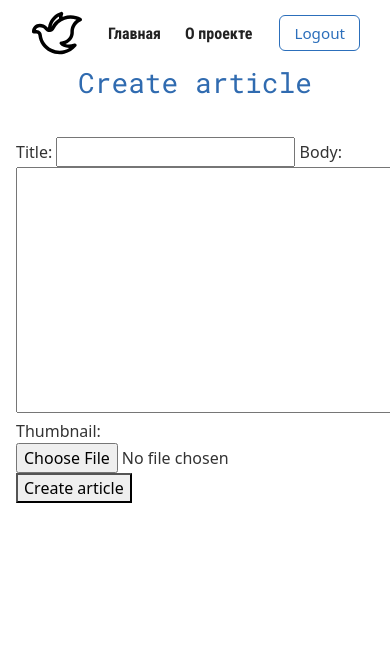
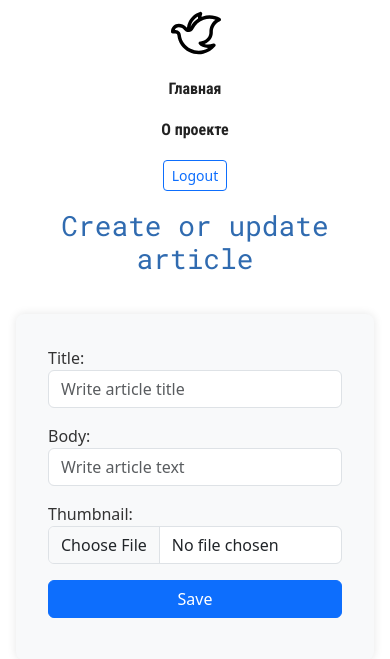
Before and after one commit to kgmCDLIX/blog_609-31_GKM, a Django app: page /articles/create in a window 390 px wide; the page is wider, and only the part inside the window is pictured. Shown: the top 659 px of that part. Run offline with Django 4.2, Linux system fonts and the light colour scheme; the visitor is signed in with stand-in values (Sample User, id 1).

Commit message:
update and delete articles

```diff
--- a/articles/forms.py
+++ b/articles/forms.py
@@ -6,3 +6,13 @@ class ArticleForm(forms.ModelForm):
     class Meta:
         model = models.Article
         fields = ['title', 'body', 'thumbnail']
+        labels = {
+            "title": "Title",
+            "body": "Body",
+            "thumbnail": "Thumbnail",
+        }
+        widgets = {
+            "title": forms.TextInput(attrs={'placeholder':'Write article title', 'class':'form-control mb-3'}),
+            "body" : forms.TextInput(attrs={'placeholder':'Write article text', 'class':'form-control mb-3'}),
+            "thumbnail" : forms.ClearableFileInput(attrs={'class':'form-control mb-3'}),
+        }
--- a/articles/templates/articles/article_create.html
+++ /dev/null
@@ -1,11 +0,0 @@
-{% extends "base_layout.html" %}
-{% block title %}Create article{% endblock title%}
-{% block content %}
-<h1>Create article</h1>
-<form class="form" action="{% url 'articles:create' %}" method="post"
-      enctype="multipart/form-data">
-    {% csrf_token %}
-    {{ form }}
-    <button type="submit">Create article</button>
-</form>
-{% endblock content %}
--- /dev/null
+++ b/articles/templates/articles/article_form.html
@@ -0,0 +1,12 @@
+{% extends "base_layout.html" %}
+{% block title %}Create or update article{% endblock title %}
+{% block content %}
+<h1>Create or update article</h1>
+<div class="form-wrapper">
+    <form class="form" method="post" enctype="multipart/form-data">
+        {% csrf_token %}
+        {{ form }}
+        <button type="submit" class="btn btn-primary">Save</button>
+    </form>
+</div>
+{% endblock content %}
--- a/articles/urls.py
+++ b/articles/urls.py
@@ -6,4 +6,6 @@ urlpatterns = [
     path('', views.article_list, name='articles_list'),
     path('create', views.article_create, name='create'),
     path('<slug:slug>/', views.article_item, name='article_detail'),
+    path('update/<slug:slug>', views.article_update, name='update'),
+    path('delete/<slug:slug>', views.article_delete, name='delete'),
 ]
--- a/articles/views.py
+++ b/articles/views.py
@@ -3,6 +3,7 @@ from django.shortcuts import render, redirect
 from .forms import ArticleForm
 from articles import forms
 from articles.models import Article
+from django.http import HttpResponse
 
 
 def article_list(request):
@@ -24,4 +25,30 @@ def article_create(request):
             return redirect('homepage')
     else:
         form = forms.ArticleForm()
-    return render(request, 'articles/article_create.html', {'form': form})
+    return render(request, 'articles/article_form.html', {'form': form})
+
+@login_required(login_url='accounts:login')
+def article_update(request, slug):
+    article = Article.objects.get(slug=slug)
+    if request.user.id == article.author.id:
+        if request.method == 'POST':
+            form = forms.ArticleForm(request.POST, request.FILES, instance=article)
+            if form.is_valid():
+                instance = form.save(commit=False)
+                instance.author = request.user
+                instance.save()
+                return redirect('articles:article_detail', slug=article.slug)
+        else:
+            form = forms.ArticleForm(instance=article)
+        return render(request, 'articles/article_form.html', {'form': form})
+    return HttpResponse('401 Unauthorized', status=401)
+
+@login_required(login_url='accounts:login')
+def article_delete(request, slug):
+    article = Article.objects.get(slug=slug)
+    if request.user.id == article.author.id:
+        if request.method == 'POST':
+            article.delete()
+            return redirect('homepage')
+        return render(request, 'articles/article_confirm_delete.html', {'article': article})
+    return HttpResponse('401 Unauthorized', status=401)
--- a/static/css/style.css
+++ b/static/css/style.css
@@ -201,34 +201,60 @@ h1 {
 .introducing{
     text-align: center;
 }
-
-/*новые статьи*/
-.recent-posts {
-  margin-top: 40px;
-  padding-top: 20px;
-  border-top: 1px solid #ddd;
+.form-wrapper {
+    max-width: 600px;
+    margin: 0 auto;
+    padding: 2rem;
+    background-color: #f8f9fa;
+    border-radius: 8px;
+    box-shadow: 0 0 10px rgba(0, 0, 0, 0.1);
 }
 
-.recent-posts h2 {
-  color: #2c6fbb;
-  font-family: 'Roboto Condensed', sans-serif;
+
+@media (max-width: 768px) {
+    .articles {
+        grid-template-columns: 1fr; /* 1 колонка вместо 2 */
     }
 
-.recent-posts ul {
-  list-style: none;
-  padding: 0;
+    .site-header .container {
+        flex-direction: column;
+        align-items: flex-start;
+        gap: 10px;
     }
 
-.recent-posts li {
+    nav ul {
+        display: flex;
+        flex-direction: column;
+        gap: 10px;
+    }
+
+    .article-detail img {
+        max-width: 100%;
+        height: auto;
+    }
+
+    .btn {
+        width: 100%;
+        text-align: center;
         margin-bottom: 10px;
     }
 
-.recent-posts a {
-  color: #2c6fbb;
-  text-decoration: none;
-  font-weight: 600;
+    .btn + .btn {
+        margin-left: 0;
     }
 
-.recent-posts a:hover {
-  text-decoration: underline;
+    .article-detail {
+        padding: 0 1rem;
     }
+    .btn-outline-primary{
+        width: 100%;
+    }
+    .btn btn-warning{
+        width: 100%;
+    }
+
+    body {
+        padding: 0;
+        margin: 0;
+    }
+}
--- a/templates/base_layout.html
+++ b/templates/base_layout.html
@@ -3,7 +3,7 @@
 <html lang="ru">
 <head>
     <link href="https://cdn.jsdelivr.net/npm/bootstrap@5.3.2/dist/css/bootstrap.min.css" rel="stylesheet">
-
+    <meta name="viewport" content="width=device-width, initial-scale=1.0">
     <meta charset="UTF-8">
     <title>{% block title %}Default title{% endblock title %}</title>
     <link
@@ -14,29 +14,26 @@
 <body>
 
 <header class="site-header">
-    <div class="container">
+    <div class="container d-flex align-items-center justify-content-between flex-wrap">
         <a href="{% url 'homepage' %}" class="logo">
-            <img src="{% static 'pictures/peace-svgrepo-com.svg' %}"
-                 alt="Логотип сайта"
-                 width="50" height="50">
+            <img src="{% static 'pictures/peace-svgrepo-com.svg' %}" alt="Логотип сайта" width="50" height="50">
         </a>
 
-        <nav class="navbar">
-            <ul>
+        <nav class="navbar d-flex">
+            <ul class="navbar__list d-flex flex-wrap gap-3 m-0 p-0">
                 <li class="navbar__item"><a href="{% url 'homepage' %}">Главная</a></li>
-                {# <li class="navbar__item"><a href="{% url 'homepage' %}">Статьи</a></li> #}
                 <li class="navbar__item"><a href="{% url 'about' %}">О проекте</a></li>
             </ul>
         </nav>
 
-        <div class="auth-controls">
+        <div class="auth-btn">
             {% if user.is_authenticated %}
-                <form action="{% url 'accounts:logout' %}" method="post">
+                <form action="{% url 'accounts:logout' %}" method="post" class="m-0">
                     {% csrf_token %}
-                    <button type="submit" class="login-btn">Logout</button>
+                    <button type="submit" class="btn btn-outline-primary btn-sm">Logout</button>
                 </form>
             {% else %}
-                <a href="{% url 'accounts:login' %}" class="login-btn">Login</a>
+                <a href="{% url 'accounts:login' %}" class="btn btn-outline-primary btn-sm">Login</a>
             {% endif %}
         </div>
     </div>
```
Also changed, not shown: accounts/forms.py (added, +28 -0 lines), accounts/views.py (+6 -4 lines), articles/templates/articles/article_confirm_delete.html (added, +12 -0 lines), articles/templates/articles/article_item.html (+14 -0 lines). Lines whose indentation alone changed are shown as unchanged.
